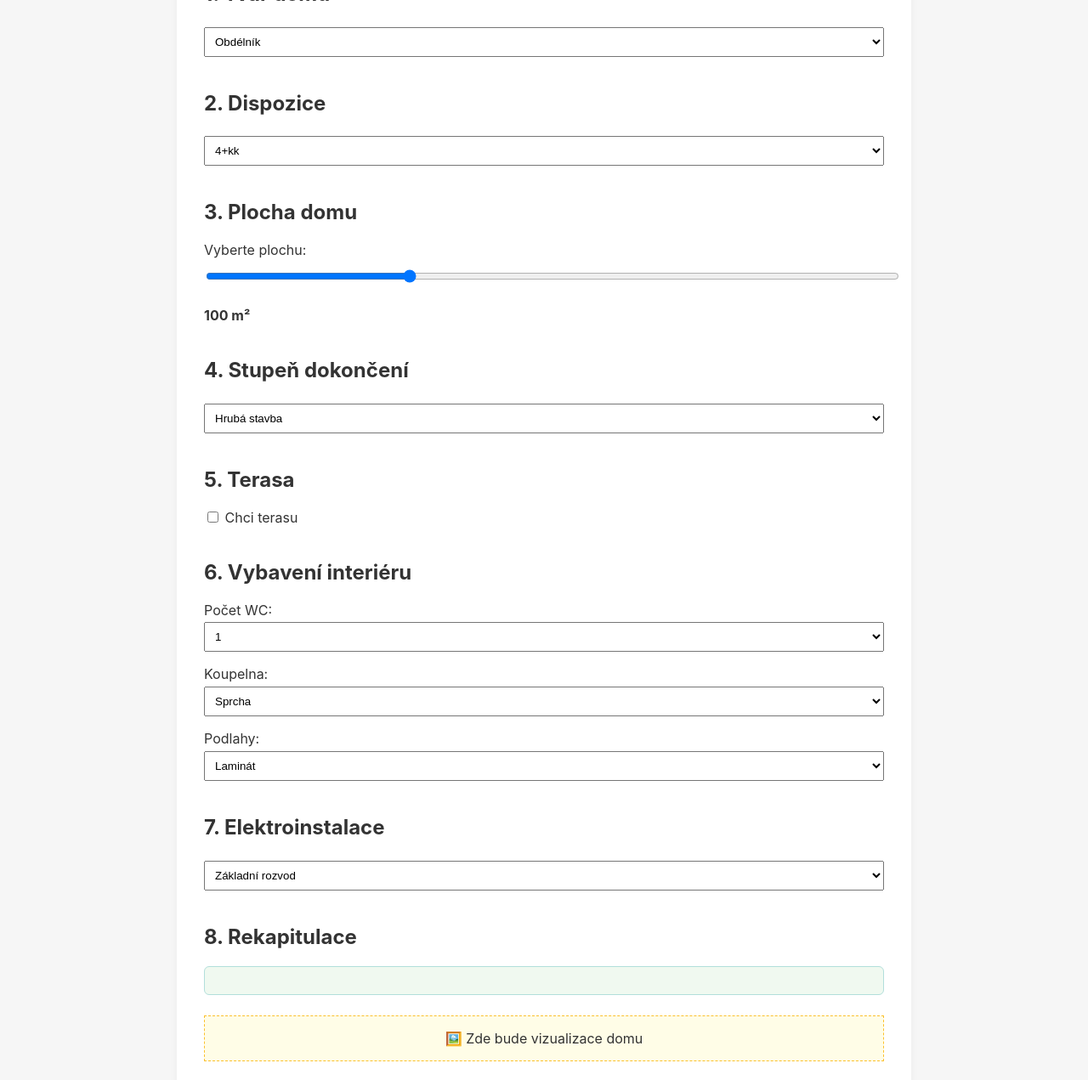
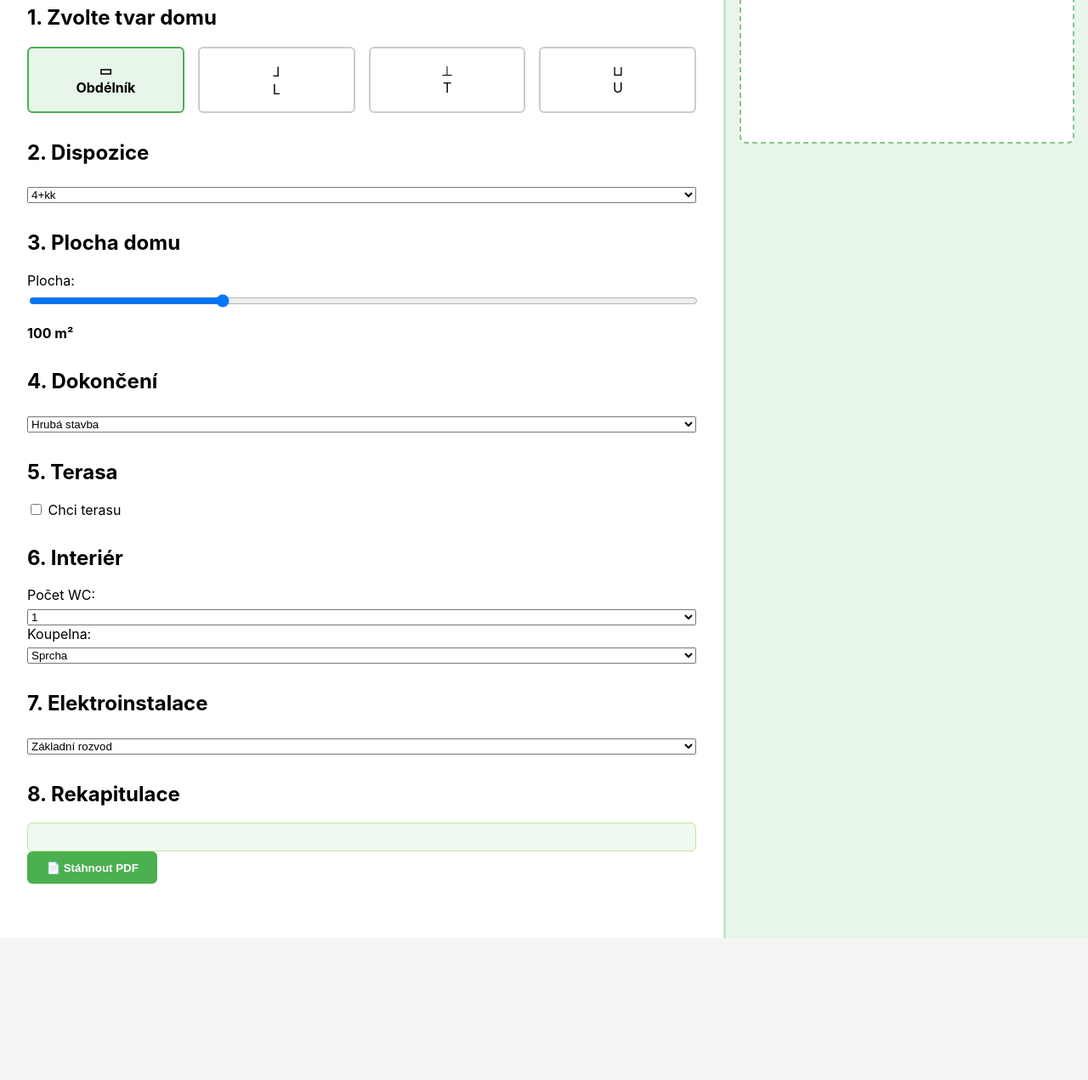
Before and after one commit to tvojehnizdo/Konfigurace-, a plain HTML site: page index.html in a window 1280 px wide. Shown: the part 168-1439 px from the top of the page at 85% size. After the commit the page ends 1272 px from the top, so only its background shows below. Drawn offline with nearby package versions, Linux system fonts and the light colour scheme.

Commit message:
Add files via upload

```diff
--- a/index.html
+++ b/index.html
@@ -5,26 +5,29 @@
   <meta charset="UTF-8" />
   <title>Tvoje Hnízdo – Konfigurátor</title>
   <meta name="viewport" content="width=device-width, initial-scale=1.0"/>
+  <link rel="icon" type="image/x-icon" href="favicon.ico" />
   <link rel="stylesheet" href="style.css" />
-  <link rel="icon" type="image/x-icon" href="favicon.ico" />
 </head>
 <body>
-  <main>
-    <h1>Tvoje Hnízdo – Konfigurátor domu</h1>
+  <div class="container">
+    <div class="config-column">
+      <header>
+        <img src="logo.png" alt="Tvoje Hnízdo" class="logo"/>
+        <h1>Konfigurátor domu</h1>
+      </header>
 
       <form onsubmit="generateSummary(); return false;">
-      <!-- Tvar domu -->
         <section>
-        <h2>1. Tvar domu</h2>
-        <select id="shape">
-          <option value="obdélník">Obdélník</option>
-          <option value="L">L</option>
-          <option value="T">T</option>
-          <option value="U">U</option>
-        </select>
+          <h2>1. Zvolte tvar domu</h2>
+          <div class="shape-options">
+            <div class="shape" onclick="selectShape('obdelnik')" id="shape-obdelnik">▭<br>Obdélník</div>
+            <div class="shape" onclick="selectShape('L')" id="shape-L">⅃<br>L</div>
+            <div class="shape" onclick="selectShape('T')" id="shape-T">⊥<br>T</div>
+            <div class="shape" onclick="selectShape('U')" id="shape-U">⊔<br>U</div>
+          </div>
+          <input type="hidden" id="shape" value="obdelnik" />
         </section>
 
-      <!-- Dispozice -->
         <section>
           <h2>2. Dispozice</h2>
           <select id="layout">
@@ -36,17 +39,15 @@
           </select>
         </section>
 
-      <!-- Plocha -->
         <section>
           <h2>3. Plocha domu</h2>
-        <label for="area">Vyberte plochu:</label>
+          <label for="area">Plocha:</label>
           <input type="range" id="area" min="20" max="300" value="100" oninput="updateArea()" />
           <p><strong><span id="areaValue">100</span> m²</strong></p>
         </section>
 
-      <!-- Dokončení -->
         <section>
-        <h2>4. Stupeň dokončení</h2>
+          <h2>4. Dokončení</h2>
           <select id="finish">
             <option value="hrubá stavba">Hrubá stavba</option>
             <option value="k dokončení">K dokončení</option>
@@ -54,7 +55,6 @@
           </select>
         </section>
 
-      <!-- Terasa -->
         <section>
           <h2>5. Terasa</h2>
           <label><input type="checkbox" id="terraceToggle" onchange="toggleTerrace()"> Chci terasu</label>
@@ -65,49 +65,44 @@
           </div>
         </section>
 
-      <!-- Vybavení -->
         <section>
-        <h2>6. Vybavení interiéru</h2>
+          <h2>6. Interiér</h2>
           <label>Počet WC:</label>
           <select id="wcCount">
             <option value="1">1</option><option value="2">2</option><option value="3">3</option>
           </select>
-
           <label>Koupelna:</label>
           <select id="bathroom">
             <option value="sprcha">Sprcha</option>
             <option value="vana">Vana</option>
             <option value="sprcha + vana">Sprcha + vana</option>
           </select>
-
-        <label>Podlahy:</label>
-        <select id="flooring">
-          <option value="laminát">Laminát</option>
-          <option value="dlažba">Dlažba</option>
-          <option value="vinyl">Vinyl</option>
-          <option value="dřevo">Dřevo</option>
-        </select>
         </section>
 
-      <!-- Elektroinstalace -->
         <section>
           <h2>7. Elektroinstalace</h2>
           <select id="electro">
             <option value="zaklad">Základní rozvod</option>
-          <option value="priprava">Připraveno na chytrou domácnost (+60 000 Kč)</option>
-          <option value="chytra">Plně chytrá domácnost (+165 000 Kč)</option>
+            <option value="priprava">Připraveno na chytrou domácnost</option>
+            <option value="chytra">Plně chytrá domácnost</option>
           </select>
         </section>
 
-      <!-- Shrnutí -->
         <section>
           <h2>8. Rekapitulace</h2>
           <div id="summaryBox"></div>
-        <div id="visualPlaceholder">🖼️ Zde bude vizualizace domu</div>
           <button type="submit" class="btn">📄 Stáhnout PDF</button>
         </section>
       </form>
-  </main>
+    </div>
+
+    <div class="visual-column">
+      <div class="sticky-visual">
+        <h2>🖼️ Vizualizace</h2>
+        <div id="visualBox">Zde se bude zobrazovat náhled domu<br>podle tvaru a parametrů</div>
+      </div>
+    </div>
+  </div>
 
   <script src="https://cdn.jsdelivr.net/npm/html2canvas@1.4.1/dist/html2canvas.min.js"></script>
   <script src="https://cdnjs.cloudflare.com/ajax/libs/jspdf/2.5.1/jspdf.umd.min.js"></script>
--- a/script.js
+++ b/script.js
@@ -6,8 +6,12 @@ function updateTerraceSize() {
   document.getElementById("terraceSizeValue").textContent = document.getElementById("terraceSize").value;
 }
 function toggleTerrace() {
-  const terraceEnabled = document.getElementById("terraceToggle").checked;
-  document.getElementById("terraceSettings").style.display = terraceEnabled ? "block" : "none";
+  document.getElementById("terraceSettings").style.display = document.getElementById("terraceToggle").checked ? "block" : "none";
+}
+function selectShape(shape) {
+  document.getElementById("shape").value = shape;
+  document.querySelectorAll(".shape").forEach(el => el.classList.remove("selected"));
+  document.getElementById("shape-" + shape).classList.add("selected");
 }
 
 function generateSummary() {
@@ -21,6 +25,7 @@ function generateSummary() {
   const bathroom = document.getElementById("bathroom").value;
   const flooring = document.getElementById("flooring").value;
   const electro = document.getElementById("electro").value;
+  const shape = document.getElementById("shape").value;
 
   let pricePerM2 = finish === "hrubá stavba" ? 16500 : finish === "k dokončení" ? 24500 : 30500;
   let housePrice = area * pricePerM2;
@@ -29,34 +34,24 @@ function generateSummary() {
   let totalPrice = housePrice + terracePrice + electroPrice;
 
   document.getElementById("summaryBox").innerHTML = `
+    <p><strong>Tvar domu:</strong> ${shape}</p>
     <p><strong>Dispozice:</strong> ${layout}</p>
-    <p><strong>Plocha domu:</strong> ${area} m²</p>
+    <p><strong>Plocha:</strong> ${area} m²</p>
     <p><strong>Stupeň dokončení:</strong> ${finish}</p>
     <p><strong>Cena za dům:</strong> ${housePrice.toLocaleString()} Kč</p>
     ${terrace ? `<p><strong>Terasa:</strong> ${terraceSize} m² ${terraceRoof ? "(zastřešená)" : ""}</p>` : ""}
     ${terrace ? `<p><strong>Příplatek za terasu:</strong> ${terracePrice.toLocaleString()} Kč</p>` : ""}
     <p><strong>Počet WC:</strong> ${wc}</p>
     <p><strong>Koupelna:</strong> ${bathroom}</p>
-    <p><strong>Podlaha:</strong> ${flooring}</p>
     <p><strong>Elektroinstalace:</strong> ${electro}</p>
-    <p><strong>Příplatek za elektroinstalaci:</strong> ${electroPrice.toLocaleString()} Kč</p>
+    <p><strong>Příplatek za elektro:</strong> ${electroPrice.toLocaleString()} Kč</p>
     <h3>Celková cena: ${totalPrice.toLocaleString()} Kč</h3>
   `;
 }
 
-function generatePDF() {
-  const { jsPDF } = window.jspdf;
-  const doc = new jsPDF();
-  const summary = document.getElementById("summaryBox");
-  html2canvas(summary).then(canvas => {
-    const imgData = canvas.toDataURL("image/png");
-    doc.text("Rekapitulace návrhu domu", 10, 10);
-    doc.addImage(imgData, "PNG", 10, 20, 180, 0);
-    doc.save("rekapitulace-domu.pdf");
-  });
-}
-
 document.addEventListener("DOMContentLoaded", () => {
+  updateArea();
   updateTerraceSize();
   toggleTerrace();
+  selectShape("obdelnik");
 });
--- a/style.css
+++ b/style.css
@@ -1,61 +1,85 @@
 
 body {
   font-family: 'Inter', sans-serif;
-  background: #f6f6f6;
   margin: 0;
-  color: #333;
+  background: #f4f6f3;
 }
-header {
-  background: #4caf50;
-  color: white;
+.container {
+  display: flex;
+  flex-direction: row;
+}
+.config-column {
+  flex: 2;
+  padding: 2rem;
+  background: white;
+}
+.visual-column {
+  flex: 1;
+  background: #e8f5e9;
+  padding: 1rem;
+  border-left: 3px solid #c8e6c9;
+}
+.sticky-visual {
+  position: sticky;
+  top: 1rem;
+}
+#visualBox {
+  background: #fff;
+  border: 2px dashed #81c784;
+  padding: 1.5rem;
+  border-radius: 8px;
+  min-height: 200px;
   text-align: center;
-  padding: 1rem;
-}
-.logo {
-  height: 60px;
-  margin-bottom: 0.5rem;
-}
-main {
-  max-width: 800px;
-  margin: 2rem auto;
-  background: white;
-  padding: 2rem;
-  border-radius: 10px;
-  box-shadow: 0 2px 10px rgba(0,0,0,0.05);
 }
 section {
-  margin-bottom: 2.5rem;
-}
-label {
-  display: block;
-  margin-top: 1rem;
-  text-align: left;
+  margin-bottom: 2rem;
 }
 select, input[type=range] {
   width: 100%;
-  padding: 0.5rem;
-  margin-top: 0.3rem;
+  margin-top: 0.4rem;
 }
 #summaryBox {
-  margin-top: 1rem;
   background: #f0f9f0;
   padding: 1rem;
-  border: 1px solid #b2dfdb;
+  margin-top: 1rem;
+  border: 1px solid #c5e1a5;
   border-radius: 6px;
 }
-#visualPlaceholder {
-  margin: 1.5rem 0;
+.shape-options {
+  display: flex;
+  gap: 1rem;
+  margin-top: 1rem;
+}
+.shape {
+  cursor: pointer;
+  border: 2px solid #ccc;
   padding: 1rem;
-  background: #fffde7;
-  border: 1px dashed #fbc02d;
   text-align: center;
+  border-radius: 6px;
+  background: #fff;
+  flex: 1;
 }
-.btn.primary {
+.shape.selected {
+  border-color: #4caf50;
+  background: #e8f5e9;
+  font-weight: bold;
+}
+.logo {
+  display: block;
+  margin: 0 auto 1rem;
+  height: 60px;
+}
+.btn {
   background: #4caf50;
   color: white;
-  padding: 0.75rem 1.5rem;
-  font-size: 1rem;
+  padding: 0.7rem 1.4rem;
   border: none;
   border-radius: 6px;
+  font-weight: bold;
   cursor: pointer;
 }
+@media (max-width: 768px) {
+  .container {
+    flex-direction: column;
+  }
+}
```
Lines whose indentation alone changed are shown as unchanged.
